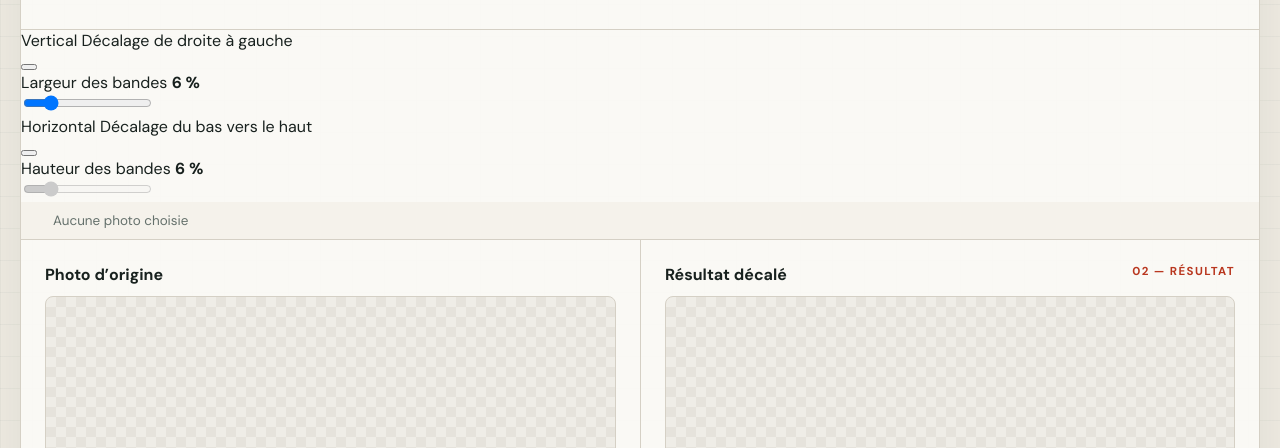
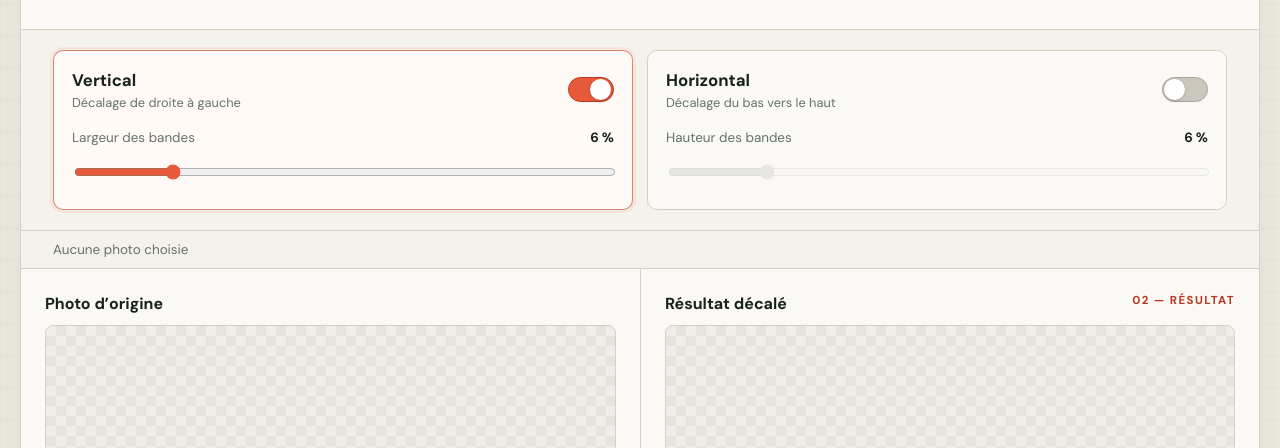
Before and after one commit to payenp/Photodeclage, a website built with Vite: page index.html in a window 1280 px wide. Shown: the part 284-732 px from the top of the page. Built offline with nearby package versions, Linux system fonts and the light colour scheme.

Commit message:
Mettre en forme les réglages de bandes

```diff
--- a/styles.css
+++ b/styles.css
@@ -150,6 +150,85 @@ h2 {
   white-space: nowrap;
   clip-path: inset(50%);
 }
+
+
+.direction-settings {
+  display: grid;
+  grid-template-columns: 1fr 1fr;
+  gap: 14px;
+  padding: 20px 32px;
+  border-bottom: 1px solid var(--line);
+  background: #f5f2eb;
+}
+
+.direction-card {
+  min-width: 0;
+  padding: 18px;
+  border: 1px solid var(--line);
+  border-radius: 10px;
+  background: rgba(255, 255, 255, 0.56);
+  transition: border-color 160ms ease, box-shadow 160ms ease, background 160ms ease;
+}
+
+.direction-card.active {
+  border-color: rgba(185, 55, 31, 0.58);
+  background: #fffaf6;
+  box-shadow: 0 0 0 3px rgba(230, 90, 58, 0.08);
+}
+
+.direction-title,
+.slider-row {
+  display: flex;
+  align-items: center;
+  justify-content: space-between;
+  gap: 16px;
+}
+
+.direction-title { margin-bottom: 18px; }
+.direction-title > div { display: grid; gap: 3px; }
+.direction-name { font-size: 1.05rem; font-weight: 700; }
+.direction-help { color: var(--muted); font-size: 0.8rem; }
+.slider-row { margin-bottom: 10px; color: var(--muted); font-size: 0.84rem; }
+.slider-row strong { min-width: 42px; color: var(--ink); text-align: right; }
+
+.direction-toggle {
+  position: relative;
+  flex: 0 0 auto;
+  width: 46px;
+  height: 25px;
+  padding: 1px;
+  border: 1px solid #aaa59b;
+  border-radius: 999px;
+  background: #cbc7be;
+  cursor: pointer;
+  transition: background 160ms ease, border-color 160ms ease;
+}
+
+.direction-toggle span {
+  display: block;
+  width: 21px;
+  height: 21px;
+  border-radius: 50%;
+  background: #fff;
+  box-shadow: 0 1px 3px rgba(24, 33, 30, 0.24);
+  transition: transform 160ms ease;
+}
+
+.direction-toggle.active {
+  border-color: var(--accent-dark);
+  background: var(--accent);
+}
+
+.direction-toggle.active span { transform: translateX(20px); }
+
+.band-slider {
+  width: 100%;
+  height: 28px;
+  accent-color: var(--accent);
+  cursor: pointer;
+}
+
+.band-slider:disabled { opacity: 0.4; cursor: not-allowed; }
 
 .file-button,
 #process-button {
@@ -343,6 +422,10 @@ h2 {
     flex-wrap: wrap;
   }
 
+  .direction-settings {
+    grid-template-columns: 1fr;
+  }
+
   .preview-grid {
     grid-template-columns: 1fr;
   }
@@ -381,6 +464,10 @@ h2 {
     padding: 20px;
   }
 
+  .direction-settings {
+    padding: 16px 20px;
+  }
+
   .status {
     padding-right: 20px;
     padding-left: 20px;
```
